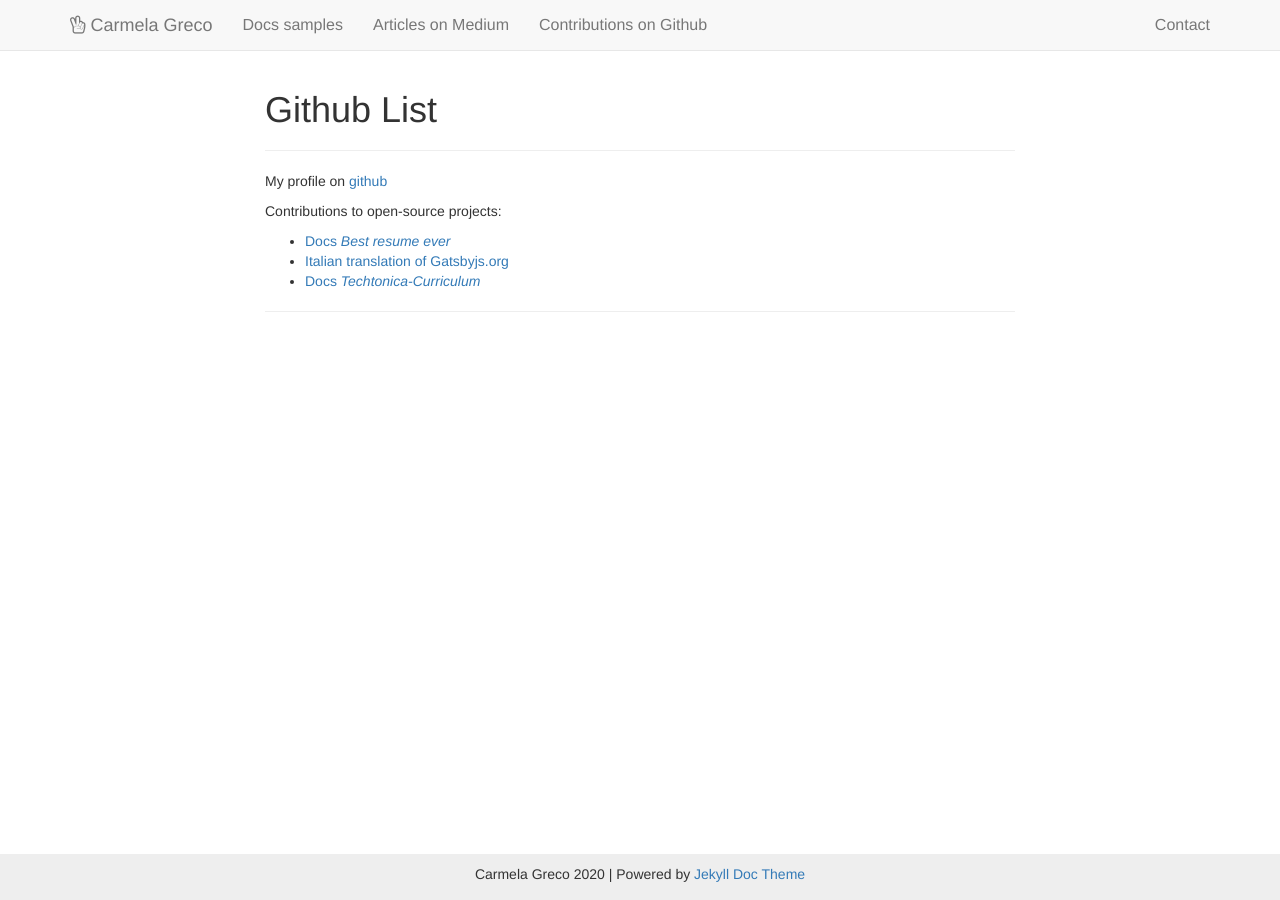
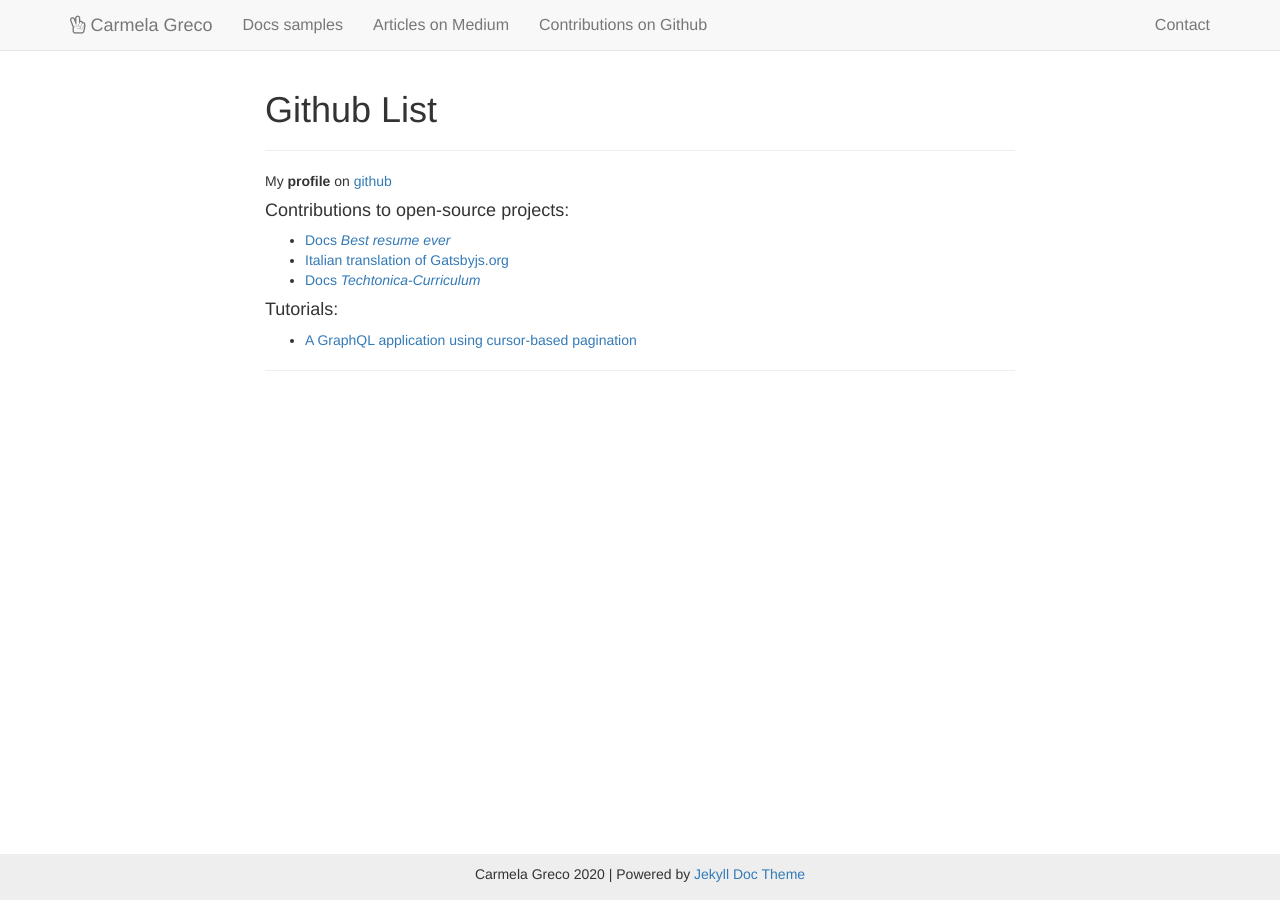
Before and after one commit to carmelag/carmelag.github.io, a Jekyll site: the page built from github-list.md, in a window 1280 px wide. Built offline with Jekyll 4.4.1, drawn with Linux system fonts in a browser that asks for light colours; comment, search, counter and statistics services are not loaded.

Commit message:
List was modified

```diff
--- a/github-list.md
+++ b/github-list.md
@@ -4,9 +4,12 @@ title:  "Github List"
 author: Carmela
 ---
 
-My profile on [github](https://github.com/carmelag)
+My __profile__ on [github](https://github.com/carmelag)
 
-Contributions to open-source projects:
+#### Contributions to open-source projects:
 - [Docs *Best resume ever*](https://github.com/salomonelli/best-resume-ever)
 - [Italian translation of Gatsbyjs.org](https://github.com/gatsbyjs/gatsby-it)
 - [Docs *Techtonica-Curriculum*](https://github.com/Techtonica/curriculum)
+
+#### Tutorials:
+- [A GraphQL application using cursor-based pagination](https://github.com/carmelag/graphql-cursor-pagination/blob/master/README.md)
```
